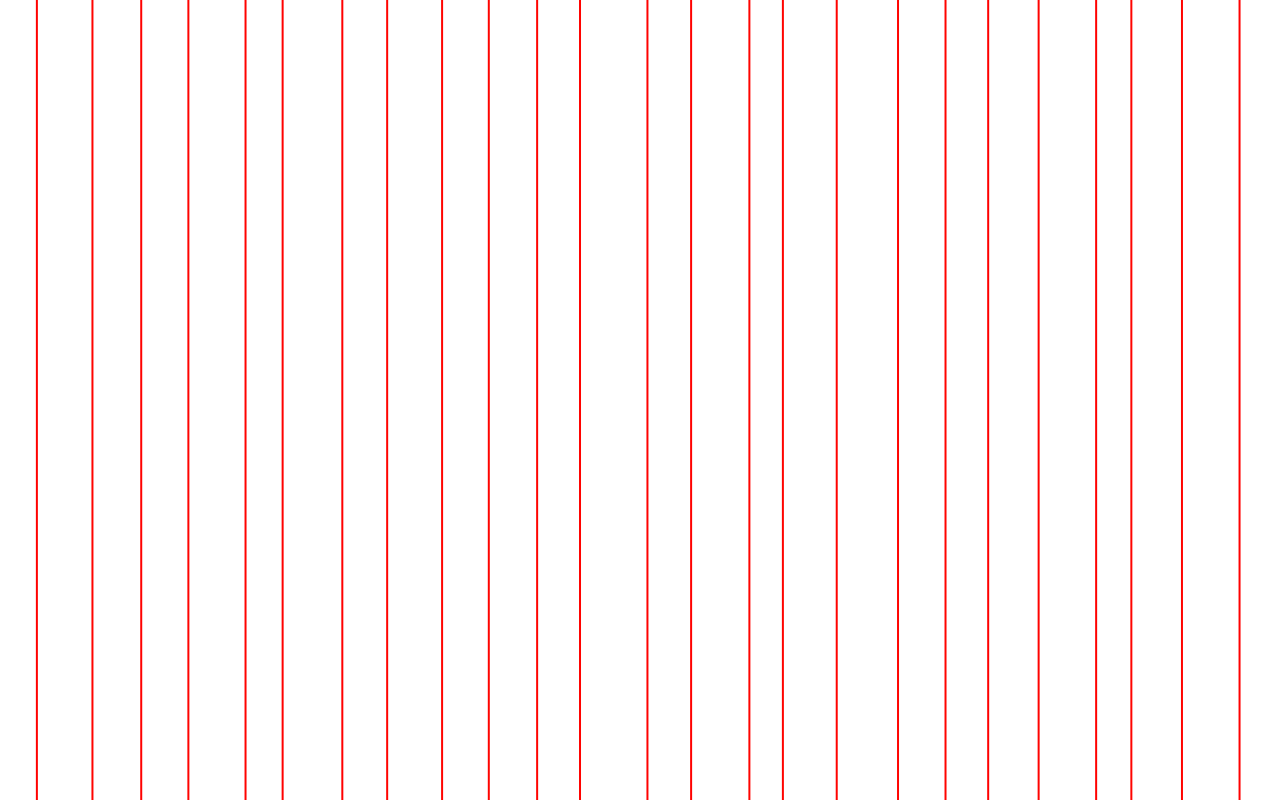
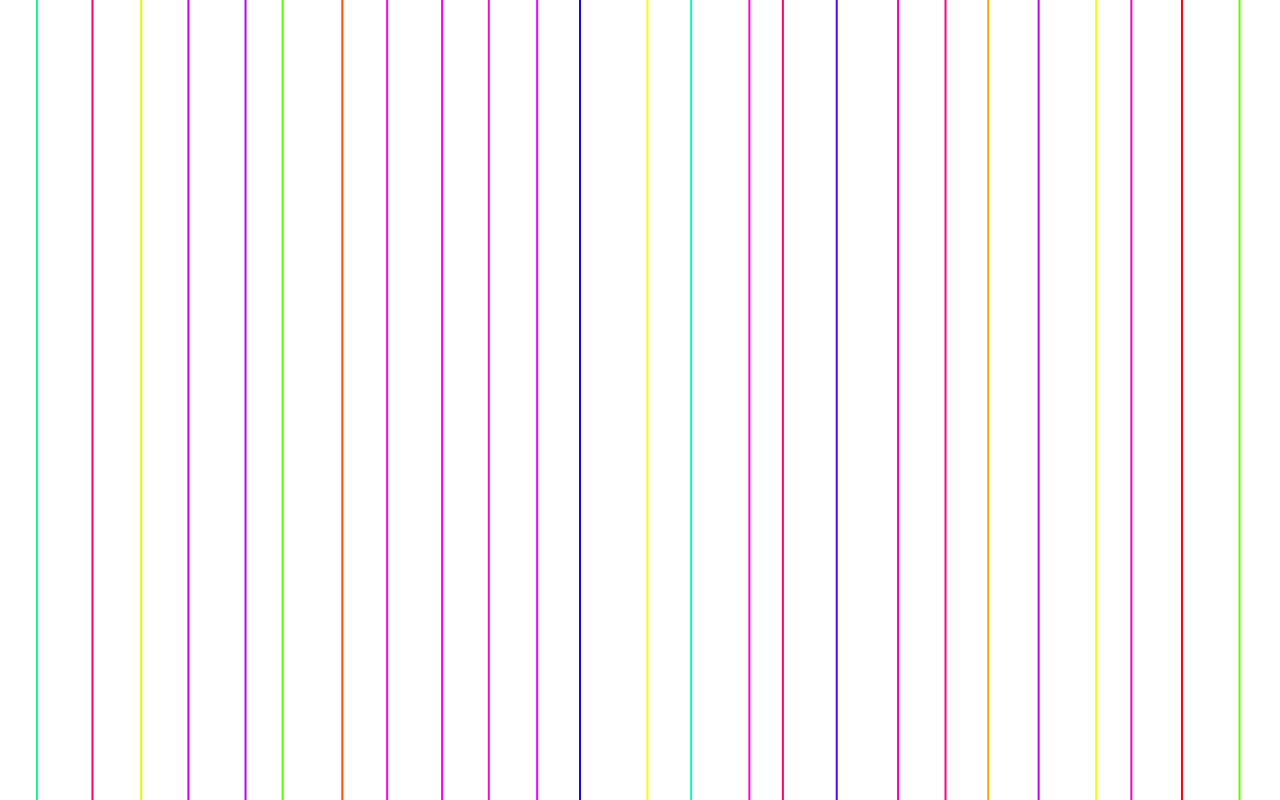
Before and after one commit to OLDHel1Otrope/randomComponents, a Next.js app: page /canvas in a window 1280 px wide. Built offline with nearby package versions, Linux system fonts and the light colour scheme.

Commit message:
fixed type issues

```diff
--- a/src/app/canvas/page.tsx
+++ b/src/app/canvas/page.tsx
@@ -1,16 +1,20 @@
-"use client"
-import { useEffect, useRef } from 'react';
+"use client";
+import { useEffect, useRef } from "react";
 
 const FullScreenCanvas = () => {
-    const canvasRef = useRef(null);
+    const canvasRef = useRef<HTMLCanvasElement | null>(null);
 
     useEffect(() => {
         const canvas = canvasRef.current;
-        const ctx = canvas.getContext('2d');
+        if (!canvas) return; // Ensure canvas exists
+
+        const ctx = canvas.getContext("2d");
+        if (!ctx) return; // Ensure context exists
+
         canvas.width = window.innerWidth;
         canvas.height = window.innerHeight;
 
-        const drawLines = (count) => {
+        const drawLines = (count: number) => {
             ctx.clearRect(0, 0, canvas.width, canvas.height);
             for (let i = 0; i < count; i++) {
                 const baseX = (i - count / 2) * 50 + canvas.width / 2;
@@ -20,7 +24,7 @@ const FullScreenCanvas = () => {
                 ctx.beginPath();
                 ctx.moveTo(startX, 0);
                 ctx.lineTo(endX, canvas.height);
-                ctx.strokeStyle = `hsl(${Math.random() }, 100%, 50%)`;
+                ctx.strokeStyle = `hsl(${Math.random() * 360}, 100%, 50%)`; // Fixed hsl value
                 ctx.lineWidth = 2;
                 ctx.stroke();
             }
@@ -29,7 +33,18 @@ const FullScreenCanvas = () => {
         drawLines(50);
     }, []);
 
-    return <canvas ref={canvasRef} style={{ position: 'absolute', top: 0, left: 0, width: '100vw', height: '100vh' }} />;
+    return (
+        <canvas
+            ref={canvasRef}
+            style={{
+                position: "absolute",
+                top: 0,
+                left: 0,
+                width: "100vw",
+                height: "100vh",
+            }}
+        />
+    );
 };
 
-export default FullScreenCanvas
+export default FullScreenCanvas;
--- a/src/app/v2/page.tsx
+++ b/src/app/v2/page.tsx
@@ -5,11 +5,9 @@ import GridComponent from "@/components/GridComponent";
 import { useState } from "react";
 
 const Page = () => {
-  const [scale, setScale] = useState(1);
+  const [scale, setScale] = useState(0.8);
   return (
     <div className=" relative overflow-hidden flex-row w-full h-full bg-brand-100 text-white font-sans">
-      {/* <IntroComponent /> */}
-      {/* <AboutComponent /> */}
       <GridComponent />
       <div
         className="absolute w-16 h-16 bg-[#222222] rounded-full -top-10 -right-10 flex items-center z-20  filter invert  transition-transform duration-200 justify-center pointer-events-none mix-blend-difference "
@@ -25,7 +23,7 @@ const Page = () => {
           height: 48,
           transform: `scale(${1 / scale})`,
         }}
-        onClick={() => setScale((prev) => (prev === 1 ? 100 : 1))}
+        onClick={() => setScale((prev) => (prev === 0.8 ? 100 : 0.8))}
         ></div>
       </div>
     </div>
--- a/src/components/GridComponent.tsx
+++ b/src/components/GridComponent.tsx
@@ -165,7 +165,15 @@ const GridComponent = () => {
     //     ))}
     //   </div>
     // </div>
-    <div className="w-full h-screen bg-stone-900 flex items-center justify-center p-8">
+    <div className="w-full h-screen bg-stone-900 flex items-center justify-center p-8 gap-40">
+      <div>
+        <h1 className="text-4xl font-bold bg-clip-text text-transparent bg-gradient-to-r from-white to-stone-400">
+          My Projects
+        </h1>
+        <p className="text-lg text-stone-400 mt-2">
+          A SHOWCASE OF ALL MY WORK
+        </p>
+      </div>
       <div
         className="grid gap-3 p-6 bg-gradient-to-br from-stone-800/80 to-stone-900/80 rounded-3xl shadow-[inset_0px_0px_15px_rgba(0,0,0,0.5)] backdrop-blur-lg border border-stone-700/30 group hover:shadow-[inset_0px_0px_20px_rgba(0,0,0,0.6)] transition-all duration-300"
         style={{
--- a/src/components/KeyboardGenerator.tsx
+++ b/src/components/KeyboardGenerator.tsx
@@ -2,7 +2,7 @@
 import { Dispatch, SetStateAction, useEffect, useState } from "react";
 import { KeyboardKey } from "./KeyboardKey";
 
-const calculateWpm = (content: string,setWpm:Dispatch<SetStateAction<number>>, time:number) => {
+const calculateWpm = (content: string,setWpm:Dispatch<SetStateAction<number>>) => {
   const words = content.trim().split(/\s+/).length;
   setWpm(Math.round((words / 30) * 60));
 };
@@ -15,7 +15,7 @@ export default function KeyboardGenerator() {
   useEffect(() => {
     if (isRunning && time > 0) {
       const timer = setInterval(() => setTime((prev) => prev - 1), 1000);
-      calculateWpm(content,setWpm, time);
+      calculateWpm(content,setWpm);
       return () => clearInterval(timer);
     } else if (time === 0) {
       setIsRunning(false);
--- a/src/components/RandomLines.tsx
+++ b/src/components/RandomLines.tsx
@@ -11,20 +11,18 @@ interface Line {
 }
 
 const RandomLines = () => {
-  const canvasRef = useRef<HTMLCanvasElement>(null);
+  const canvasRef = useRef<HTMLCanvasElement | null>(null);
   const linesRef = useRef<Line[]>([]);
-  const animationFrameRef = useRef<number>();
+  const animationFrameRef = useRef<number | null>(null);
 
-  const createRandomLine = (width: number, height: number): Line => {
-    return {
+  const createRandomLine = (width: number, height: number): Line => ({
     x1: Math.random() * width,
     y1: Math.random() * height,
     x2: Math.random() * width,
     y2: Math.random() * height,
     speed: 0.5 + Math.random() * 2,
     opacity: 0.1 + Math.random() * 0.3,
-    };
-  };
+  });
 
   const initCanvas = () => {
     const canvas = canvasRef.current;
@@ -34,16 +32,16 @@ const RandomLines = () => {
     const resizeCanvas = () => {
       canvas.width = window.innerWidth;
       canvas.height = window.innerHeight;
+
+      // Reinitialize lines after resizing
+      const numLines = Math.floor((canvas.width * canvas.height) / 10000);
+      linesRef.current = Array.from({ length: numLines }, () =>
+        createRandomLine(canvas.width, canvas.height)
+      );
     };
 
     resizeCanvas();
     window.addEventListener("resize", resizeCanvas);
-
-    // Initialize lines
-    const numLines = Math.floor((canvas.width * canvas.height) / 10000);
-    linesRef.current = Array.from({ length: numLines }, () =>
-      createRandomLine(canvas.width, canvas.height)
-    );
 
     return () => {
       window.removeEventListener("resize", resizeCanvas);
@@ -74,7 +72,8 @@ const RandomLines = () => {
         line.x2 > canvas.width ||
         line.y2 > canvas.height
       ) {
-        Object.assign(line, createRandomLine(canvas.width, canvas.height));
+        const newLine = createRandomLine(canvas.width, canvas.height);
+        Object.assign(line, newLine); // Ensures type consistency
       }
 
       // Draw line
@@ -95,7 +94,7 @@ const RandomLines = () => {
 
     return () => {
       cleanup?.();
-      if (animationFrameRef.current) {
+      if (animationFrameRef.current !== null) {
         cancelAnimationFrame(animationFrameRef.current);
       }
     };
```
Lines whose indentation alone changed are shown as unchanged.
